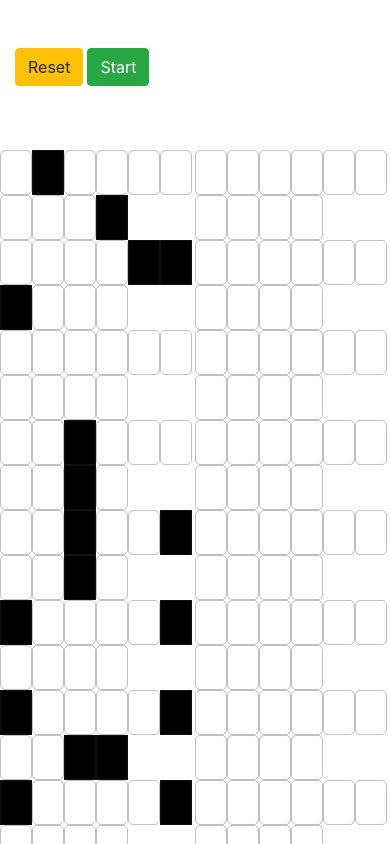
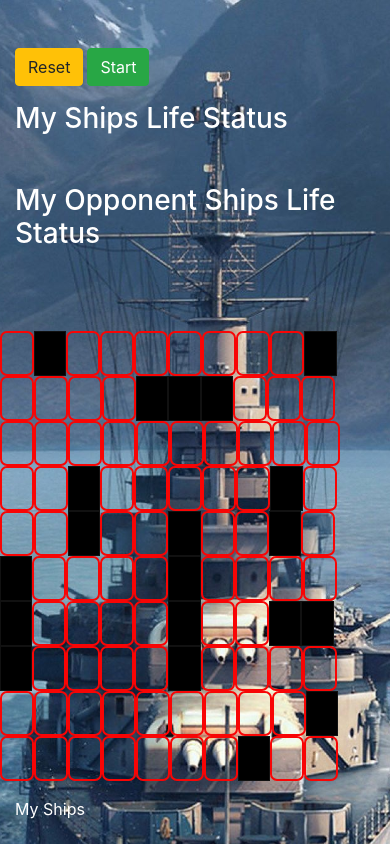
Before and after one commit to macbright/battleShip, a website built with webpack: page dist/index.html in a window 390 px wide. Shown: the top 844 px of the page. Built offline with nearby package versions, Linux system fonts and the light colour scheme.

Commit message:
worked on the UI and the responsiveness

```diff
--- a/src/style.css
+++ b/src/style.css
@@ -1,6 +1,15 @@
+body {
+  background-image: url('../dist/asset/ship4.jpg');
+  background-position: center;
+  background-size: cover;
+  /* overflow: hidden; */
+	color: #fff;
+}
+
+
 .col-1{
-	border: 1px solid silver;
-	border-radius: 5px;
+	border: 2px solid #f80505;
+	border-radius: 7px;
 	height: 45px;
 }
 .col-1:hover{
```
Also changed, not shown: dist/asset/ship4.jpg (added), dist/index.html, 1 other file.
